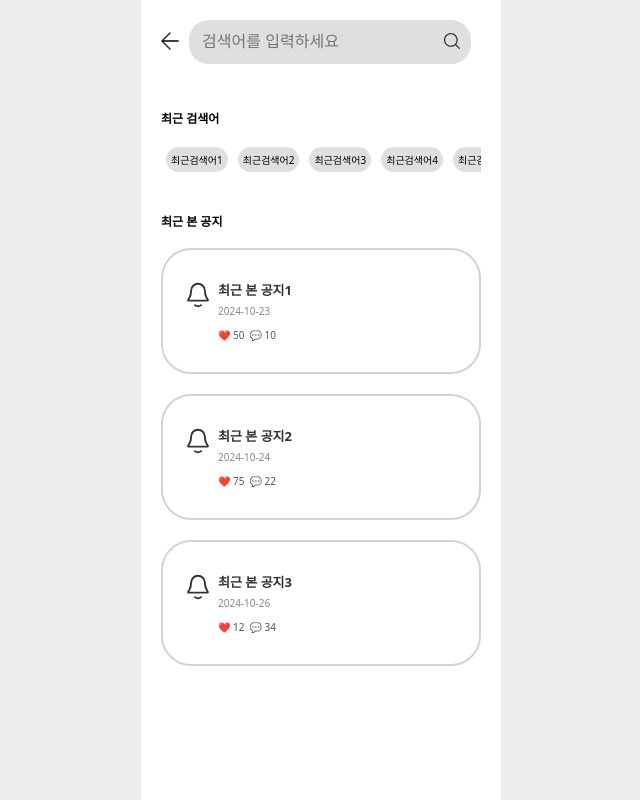
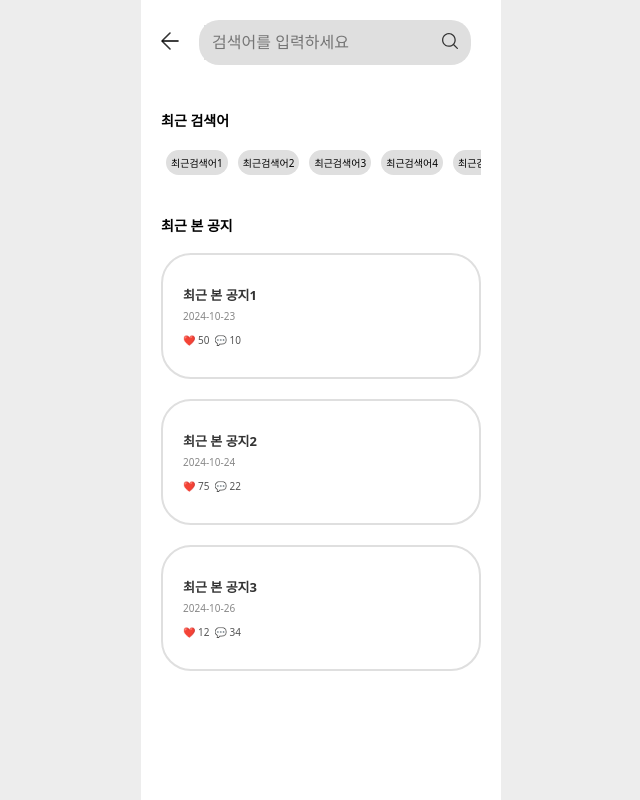
Before and after one commit to SWEProject-3/SWEProject-3-FE, a React (Vite) app: page /search in a window 1280 px wide. Shown: the whole page, without its empty margins (319-959 px from the left). Built offline with nearby package versions, Linux system fonts and the light colour scheme; no server answers; a web font is replaced by a local one.

Commit message:
feat: search 페이지 ui 수정

```diff
--- a/src/components/search/index.jsx
+++ b/src/components/search/index.jsx
@@ -102,9 +102,6 @@ function SearchComponent() {
                     {recentNotices.map((noticeItem, index) => (
                         <li key={index} className={styles.noticeItem}>
                             <div className={styles.noticeItemContent}>
-                                <div className={styles.noitceImageBox}>
-                                    <img src={noticeItem.photo} alt={noticeItem.title} className={styles.noticeItemImage} />
-                                </div>
                                 <div className={styles.noticeItemInfo}>
                                     <div className={styles.noticeItemInfo2}>
                                         <p className={styles.noticeItemTitle}>{noticeItem.title}</p>
--- a/src/components/search/search.module.css
+++ b/src/components/search/search.module.css
@@ -30,6 +30,11 @@
     flex-direction: row;
 }
 
+.searchBack {
+    margin-right: 1rem;
+    cursor: pointer;
+}
+
 .searchContainer {
     display: flex;
     flex-direction: row;
@@ -44,14 +49,17 @@
     width: 100%;
     padding: 0.8rem;
     font-size: 16px;
-    border-style: none;
+    border: none;
+    &:focus {
+        outline: none;
+      }
     margin: 0.5rem;
     background-color: var(--color-gray-light);
 }
 
 .searchButtonContainer{
     background-color: transparent;
-    margin: 1rem;
+    margin: 1.2rem;
 }
 
 .searchIcon img {
@@ -67,7 +75,7 @@
 }
 
 .recentSearchTitle {
-    font-size: 1.2rem;
+    font-size: 1.4rem;
     font-weight: bold;
     margin-bottom: 1rem;
 }
@@ -79,6 +87,18 @@
     white-space:nowrap;
 	overflow-x:scroll;
 }
+
+.recentSearchList::-webkit-scrollbar {
+    width: 0.4rem;
+    height: 0.6rem;
+  }
+.recentSearchList::-webkit-scrollbar-thumb {
+    background-color: #d1d1d1;
+    border-radius: 0.8rem;
+  }
+.recentSearchList::-webkit-scrollbar-track {
+    background-color: #fafafa;
+  }
 
 .searchItem {
     padding: 0.5rem;
@@ -101,7 +121,7 @@
 }
 
 .recentNoticeTitle {
-    font-size: 1.2rem;
+    font-size: 1.4rem;
     font-weight: bold;
     margin-bottom: 0.8rem;
 }
@@ -119,7 +139,7 @@
     padding: 3rem 2rem;
     margin: 1rem 0rem;
     border-radius: 30px;
-    border: 2px solid lightgray;
+    border: 2px solid var(--color-gray-light);
     font-size: 1rem;
     cursor: pointer;
     display: flex;
```
